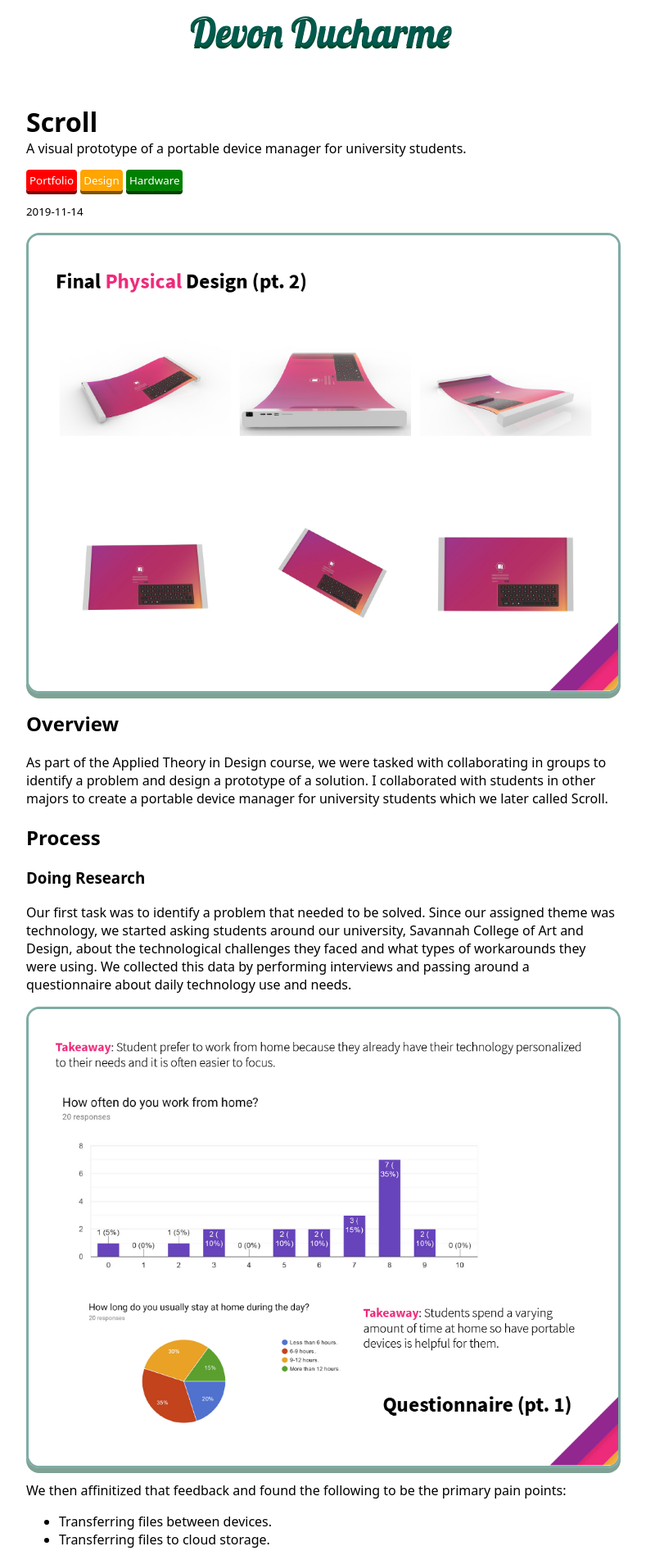
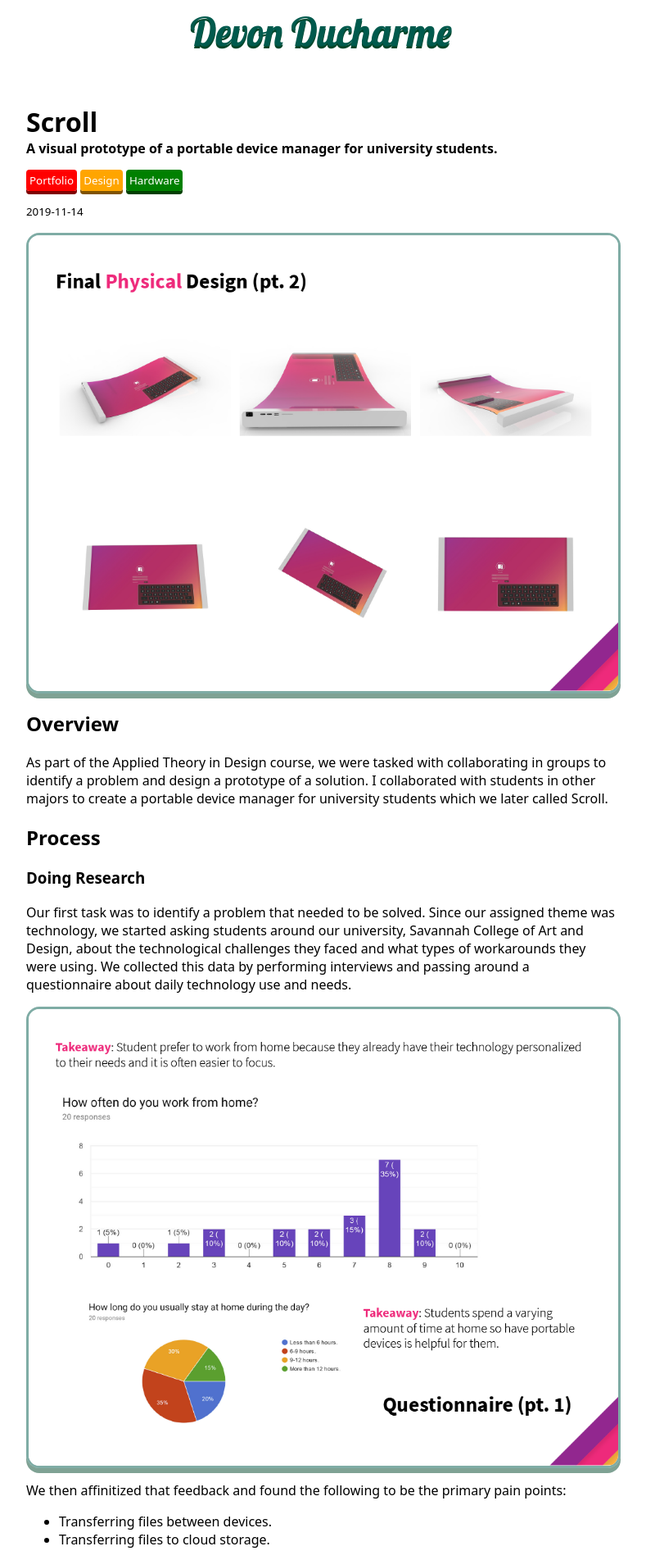
Before and after one commit to buddydudedev/portfolio.buddydude.dev, a Jekyll site: the page built from _posts/2019-11-14-scroll.md, in a window 1280 px wide. Shown: the top 1903 px of the page at 82% size, without its empty margins (256-1045 px from the left). Built offline with Jekyll 4.4.1, drawn with Linux system fonts in a browser that asks for light colours.

Commit message:
Bolded post subtitle

```diff
--- a/_posts/2019-11-14-scroll.md
+++ b/_posts/2019-11-14-scroll.md
@@ -10,7 +10,7 @@ thumbnail: thumbnail.png
 
 # Scroll
 
-<p class="post-summary">A visual prototype of a portable device manager for university students.</p>
+<p class="post-summary"><strong>A visual prototype of a portable device manager for university students.</strong></p>
 
 <div class="categories">
     {% for category in page.categories %}
```
